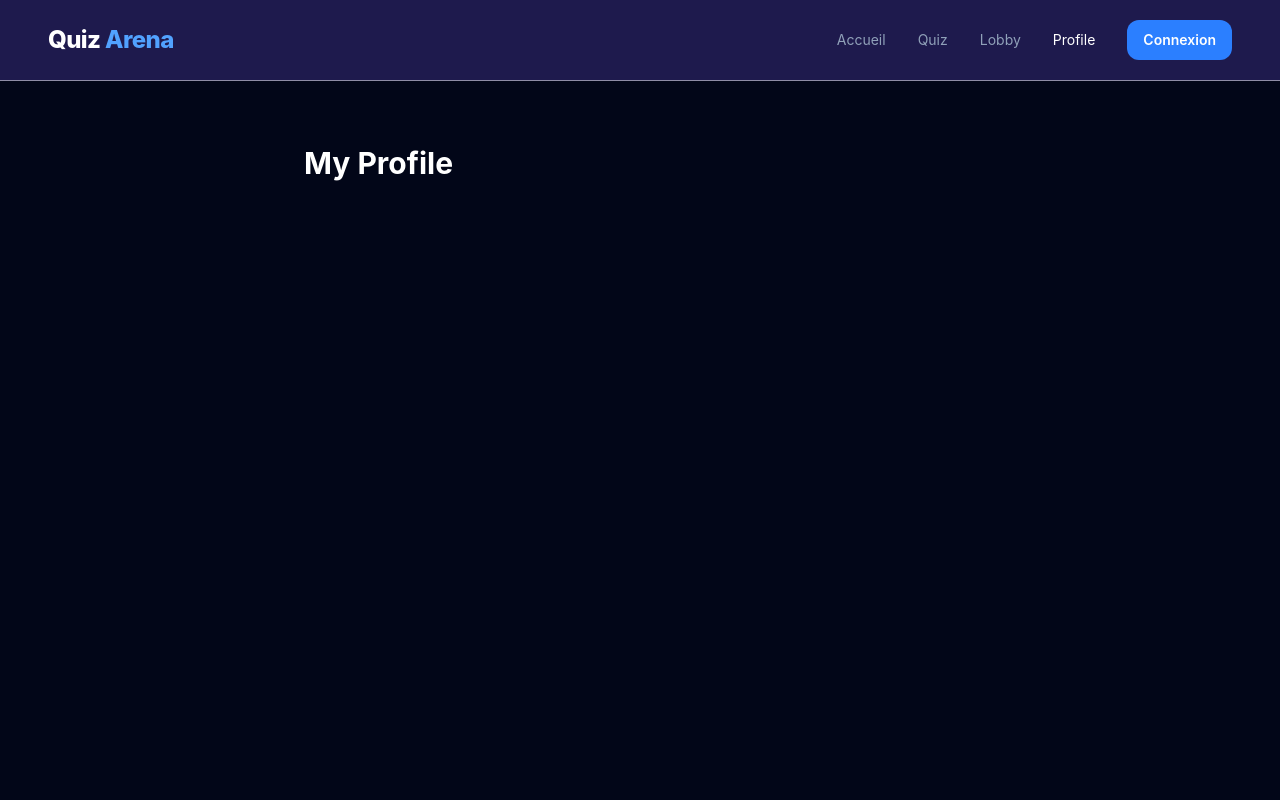
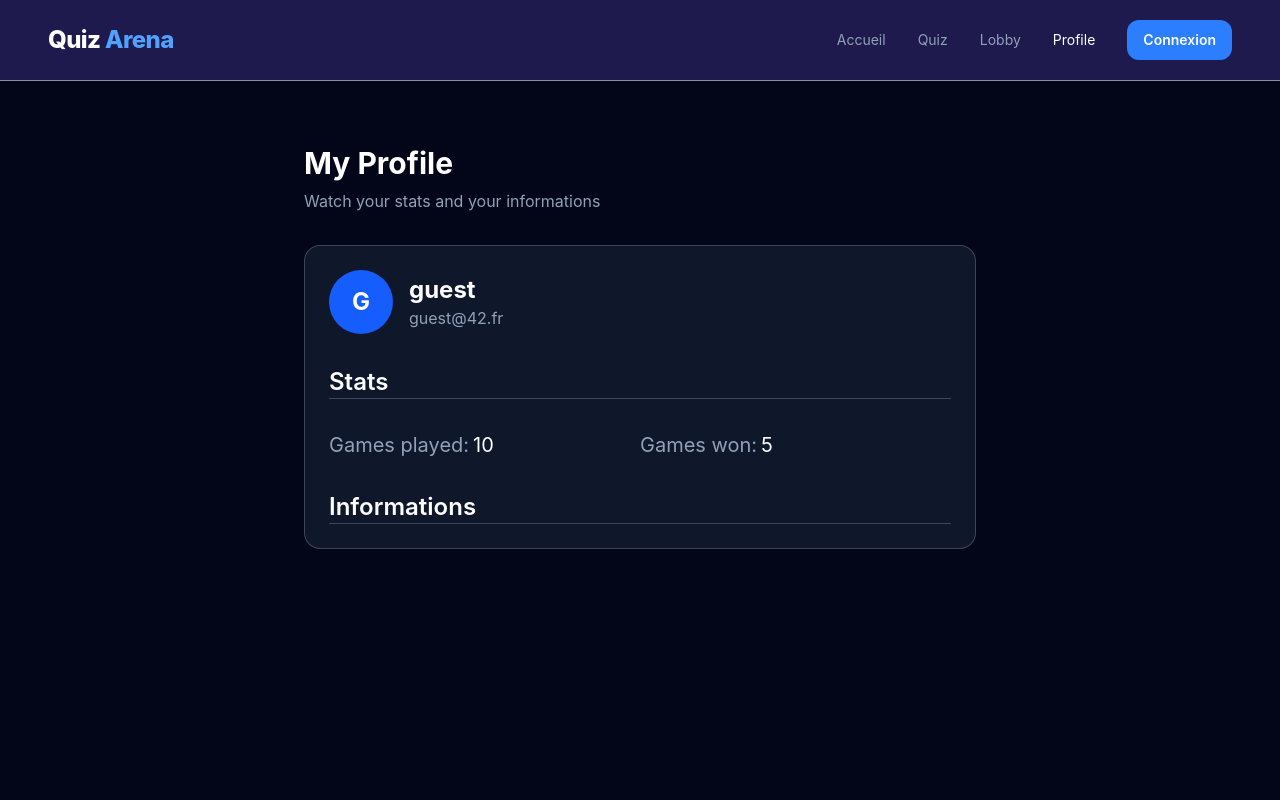
Before and after one commit to rafeger/Transcendance, a React (Vite) app in the folder frontend/: page /profile in a window 1280 px wide. Shown: the top 800 px of the page. Built offline with nearby package versions, Linux system fonts and the light colour scheme.

Commit message:
Add files via upload

```diff
--- a/frontend/src/pages/Profile.tsx
+++ b/frontend/src/pages/Profile.tsx
@@ -8,6 +8,41 @@ function Profile() {
         <main className="min-h-screen bg-slate-950 px-4 py-16 text-white">
             <div className="mx-auto max-w-2xl">
             <h1 className="text-3xl font-bold">My Profile</h1>
+                <p className="mt-2 text-slate-400">Watch your stats and your informations</p>
+
+                <section className="mt-8 rounded-2xl border border-white/20 bg-slate-900 p-6">
+                    <div className="flex items-center gap-4">
+                        <div className="flex h-16 w-16 items-center justify-center rounded-full bg-blue-600 text-2xl font-bold">
+                            {username.charAt(0).toUpperCase()}
+                        </div>
+
+                        <div className="flex flex-col">
+                            <h2 className="text-2xl font-bold">{username}</h2>
+                            <p className=" text-slate-400">{email}</p>
+                        </div>
+                    </div>
+
+                    <section className="mt-8">
+                        <h1 className="text-2xl font-semibold border-b border-white/20">Stats</h1>
+                    </section>
+
+                    <div className="mt-8 grid grid-cols-2">
+                        <div className="flex gap-1">
+                            <p className="text-xl text-slate-400">Games played:</p>
+                            <p className="text-xl">{gamesPlayed}</p>
+                        </div>
+
+                        <div className="flex gap-1">
+                            <p className="text-xl text-slate-400">Games won:</p>
+                            <p className="text-xl">{gamesWon}</p>
+                        </div>
+                    </div>
+
+                    <section className="mt-8">
+                        <h1 className="text-2xl font-semibold border-b border-white/20">Informations</h1>
+                    </section>
+
+                </section>
             </div>
         </main>
     );
```
